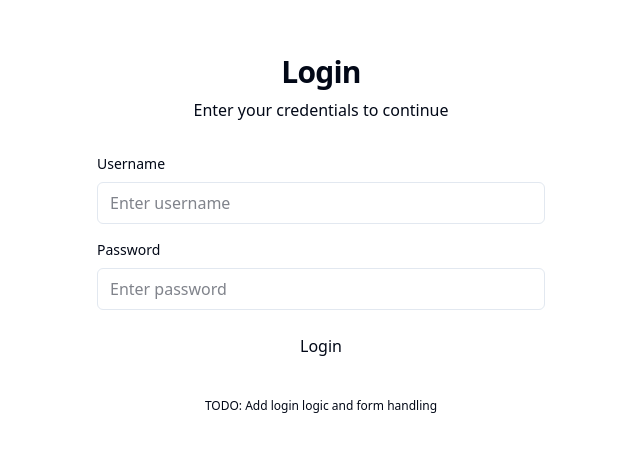
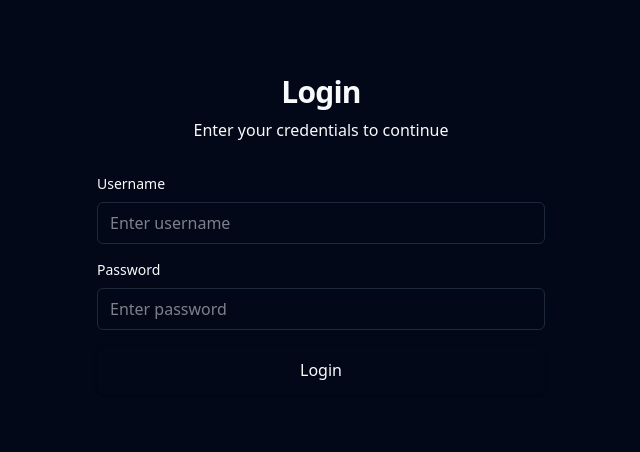
Before and after one commit to anti-yREX/azodha-user-onboarding-assignment, a React (Vite) app: page /login in a window 1280 px wide. Shown: the part 166-618 px from the top of the page, without its empty margins (319-959 px from the left). Built offline with nearby package versions, Linux system fonts and the light colour scheme.

Commit message:
feat: Implement authentication with Redux; add login functionality and protected routes

```diff
--- a/index.html
+++ b/index.html
@@ -4,9 +4,9 @@
     <meta charset="UTF-8" />
     <link rel="icon" type="image/svg+xml" href="/react.svg" />
     <meta name="viewport" content="width=device-width, initial-scale=1.0" />
-    <title>temp-app</title>
+    <title>Onboarding Assignment App</title>
   </head>
-  <body>
+  <body class="dark">
     <div id="root"></div>
     <script type="module" src="/src/main.tsx"></script>
   </body>
--- a/package.json
+++ b/package.json
@@ -10,9 +10,11 @@
     "preview": "vite preview"
   },
   "dependencies": {
+    "@reduxjs/toolkit": "^2.10.1",
     "clsx": "^2.1.1",
     "react": "^19.2.0",
     "react-dom": "^19.2.0",
+    "react-redux": "^9.2.0",
     "react-router-dom": "^7.9.6",
     "tailwind-merge": "^3.4.0"
   },
--- a/src/components/routes/ProtectedRoute.tsx
+++ b/src/components/routes/ProtectedRoute.tsx
@@ -1,6 +1,7 @@
-import { ReactNode } from 'react';
-// TODO: Import Navigate from react-router-dom when implementing redirects
-// import { Navigate } from 'react-router-dom';
+import { type ReactNode } from 'react';
+import { Navigate } from 'react-router-dom';
+import { useAppSelector } from '@/store/hooks';
+import { selectIsAuthenticated } from '@/store/authSlice';
 
 interface ProtectedRouteProps {
   children: ReactNode;
@@ -8,28 +9,31 @@ interface ProtectedRouteProps {
 
 /**
  * Protected route wrapper
- * TODO: Implement authentication and onboarding checks
  *
- * Logic to implement:
+ * Logic:
  * - Check if user is logged in (from Redux/localStorage)
  * - If not logged in → redirect to /login
  * - If logged in but onboarding incomplete → redirect to /onboarding
  * - If logged in and onboarding complete → render children (Home page)
+ *
+ * Note: Onboarding completion check will be implemented when onboarding flow is added
  */
 function ProtectedRoute({ children }: ProtectedRouteProps) {
-  // TODO: Get auth state from Redux
-  // const isLoggedIn = useSelector(selectIsLoggedIn);
+  const isAuthenticated = useAppSelector(selectIsAuthenticated);
+
+  if (!isAuthenticated) {
+    return <Navigate to="/login" replace />;
+  }
+
+  // TODO: Check onboarding completion when onboarding flow is implemented
+  // For now, if authenticated, redirect to onboarding
   // const isOnboardingComplete = useSelector(selectIsOnboardingComplete);
-
-  // TODO: Implement redirect logic
-  // if (!isLoggedIn) {
-  //   return <Navigate to="/login" replace />;
-  // }
   // if (!isOnboardingComplete) {
-  //   return <Navigate to="/onboarding" replace />;
+  //   return <Navigate to={`/onboarding/${getFirstStepPath()}`} replace />;
   // }
 
-  // For now, render children directly (no actual protection)
+  // For now, render children if authenticated
+  // This will be updated when onboarding completion check is added
   return <>{children}</>;
 }
 
--- a/src/main.tsx
+++ b/src/main.tsx
@@ -1,14 +1,14 @@
 import { StrictMode } from 'react'
 import { createRoot } from 'react-dom/client'
+import { Provider } from 'react-redux'
 import './index.css'
 import App from './App.tsx'
-
-// TODO: Wrap App with Redux Provider when store is set up
-// import { Provider } from 'react-redux';
-// import { store } from '@/store';
+import { store } from '@/store'
 
 createRoot(document.getElementById('root')!).render(
   <StrictMode>
-    <App />
+    <Provider store={store}>
+      <App />
+    </Provider>
   </StrictMode>,
 )
--- a/src/pages/Login.tsx
+++ b/src/pages/Login.tsx
@@ -1,4 +1,43 @@
+import { useState, FormEvent, useEffect } from 'react';
+import { useNavigate } from 'react-router-dom';
+import { useAppDispatch, useAppSelector } from '@/store/hooks';
+import { login, selectIsAuthenticated, VALID_CREDENTIALS } from '@/store/authSlice';
+import { getFirstStepPath } from '@/config/routes';
+
 function Login() {
+  const [username, setUsername] = useState('');
+  const [password, setPassword] = useState('');
+  const [error, setError] = useState<string | null>(null);
+  const [isLoading, setIsLoading] = useState(false);
+
+  const dispatch = useAppDispatch();
+  const isAuthenticated = useAppSelector(selectIsAuthenticated);
+  const navigate = useNavigate();
+
+  // Redirect if already authenticated
+  useEffect(() => {
+    if (isAuthenticated) {
+      navigate(`/onboarding/${getFirstStepPath()}`, { replace: true });
+    }
+  }, [isAuthenticated, navigate]);
+
+  const handleSubmit = async (e: FormEvent<HTMLFormElement>) => {
+    e.preventDefault();
+    setError(null);
+    setIsLoading(true);
+
+    // Validate credentials
+    if (username === VALID_CREDENTIALS.username && password === VALID_CREDENTIALS.password) {
+      dispatch(login({ username }));
+      // Login successful - redirect will happen via useEffect when isAuthenticated changes
+      navigate(`/onboarding/${getFirstStepPath()}`, { replace: true });
+      setIsLoading(false);
+    } else {
+      setError('Invalid credentials. Please try again.');
+      setIsLoading(false);
+    }
+  };
+
   return (
     <div className="min-h-screen bg-background text-foreground flex items-center justify-center p-8">
       <div className="max-w-md w-full space-y-8">
@@ -7,7 +46,13 @@ function Login() {
           <p className="text-muted-foreground">Enter your credentials to continue</p>
         </div>
 
-        <form className="space-y-4">
+        <form onSubmit={handleSubmit} className="space-y-4">
+          {error && (
+            <div className="p-3 text-sm text-destructive-foreground bg-destructive/10 border border-destructive/20 rounded-md">
+              {error}
+            </div>
+          )}
+
           <div className="space-y-2">
             <label htmlFor="username" className="block text-sm font-medium">
               Username
@@ -15,8 +60,12 @@ function Login() {
             <input
               id="username"
               type="text"
-              className="w-full px-3 py-2 border border-input rounded-md bg-background"
+              value={username}
+              onChange={(e) => setUsername(e.target.value)}
+              className="w-full px-3 py-2 border border-input rounded-md bg-background focus:outline-none focus:ring-2 focus:ring-ring focus:ring-offset-2"
               placeholder="Enter username"
+              required
+              disabled={isLoading}
             />
           </div>
 
@@ -27,22 +76,23 @@ function Login() {
             <input
               id="password"
               type="password"
-              className="w-full px-3 py-2 border border-input rounded-md bg-background"
+              value={password}
+              onChange={(e) => setPassword(e.target.value)}
+              className="w-full px-3 py-2 border border-input rounded-md bg-background focus:outline-none focus:ring-2 focus:ring-ring focus:ring-offset-2"
               placeholder="Enter password"
+              required
+              disabled={isLoading}
             />
           </div>
 
           <button
             type="submit"
-            className="w-full px-4 py-2 bg-primary text-primary-foreground rounded-md hover:bg-primary/90 transition-colors"
+            disabled={isLoading}
+            className="w-full px-4 py-3 bg-primary text-primary-foreground rounded-md font-medium shadow-sm hover:bg-primary/90 focus:outline-none focus:ring-2 focus:ring-ring focus:ring-offset-2 disabled:opacity-50 disabled:cursor-not-allowed transition-all duration-200 transform hover:shadow-md active:scale-[0.98]"
           >
-            Login
+            {isLoading ? 'Logging in...' : 'Login'}
           </button>
         </form>
-
-        <p className="text-xs text-muted-foreground text-center">
-          TODO: Add login logic and form handling
-        </p>
       </div>
     </div>
   );
--- /dev/null
+++ b/src/store/authSlice.ts
@@ -0,0 +1,44 @@
+import { createSlice, type PayloadAction } from '@reduxjs/toolkit';
+
+interface AuthState {
+  isAuthenticated: boolean;
+  username: string | null;
+}
+
+const initialState: AuthState = {
+  isAuthenticated: false,
+  username: null,
+};
+
+
+const authSlice = createSlice({
+  name: 'auth',
+  initialState,
+  reducers: {
+    login: (state, action: PayloadAction<{ username: string }>) => {
+      state.isAuthenticated = true;
+      state.username = action.payload.username;
+    },
+    logout: (state) => {
+      state.isAuthenticated = false;
+      state.username = null;
+    },
+    initializeAuth: (state, action: PayloadAction<AuthState>) => {
+      state.isAuthenticated = action.payload.isAuthenticated;
+      state.username = action.payload.username;
+    },
+  },
+});
+
+// Export credentials for validation (only used in components)
+export const VALID_CREDENTIALS = {
+  username: 'admin',
+  password: 'password123',
+};
+
+export const { login, logout, initializeAuth } = authSlice.actions;
+export default authSlice.reducer;
+
+// Selectors
+export const selectIsAuthenticated = (state: { auth: AuthState }) => state.auth.isAuthenticated;
+export const selectUsername = (state: { auth: AuthState }) => state.auth.username;
--- /dev/null
+++ b/src/store/hooks.ts
@@ -0,0 +1,6 @@
+import { useDispatch, useSelector } from 'react-redux';
+import type { AppDispatch, RootState } from './index';
+
+// Use throughout your app instead of plain `useDispatch` and `useSelector`
+export const useAppDispatch = useDispatch.withTypes<AppDispatch>();
+export const useAppSelector = useSelector.withTypes<RootState>();
--- /dev/null
+++ b/src/store/index.ts
@@ -0,0 +1,51 @@
+import { configureStore } from '@reduxjs/toolkit';
+import authReducer from './authSlice';
+
+const AUTH_STORAGE_KEY = 'authState';
+
+interface AuthState {
+  isAuthenticated: boolean;
+  username: string | null;
+}
+
+// Load initial state from localStorage
+const loadAuthState = (): AuthState | undefined => {
+  try {
+    const serializedState = localStorage.getItem(AUTH_STORAGE_KEY);
+    if (serializedState === null) {
+      return undefined;
+    }
+    return JSON.parse(serializedState) as AuthState;
+  } catch (err) {
+    return undefined;
+  }
+};
+
+export const store = configureStore({
+  reducer: {
+    auth: authReducer,
+  },
+  preloadedState: {
+    auth: loadAuthState() || {
+      isAuthenticated: false,
+      username: null,
+    },
+  },
+});
+
+// Save state to localStorage whenever auth state changes
+store.subscribe(() => {
+  try {
+    const state = store.getState();
+    const authState: AuthState = {
+      isAuthenticated: state.auth.isAuthenticated,
+      username: state.auth.username,
+    };
+    localStorage.setItem(AUTH_STORAGE_KEY, JSON.stringify(authState));
+  } catch (err) {
+    // Ignore write errors
+  }
+});
+
+export type RootState = ReturnType<typeof store.getState>;
+export type AppDispatch = typeof store.dispatch;
```
Also changed, not shown: 1 other file (tests, documents, lock files or other folders).
